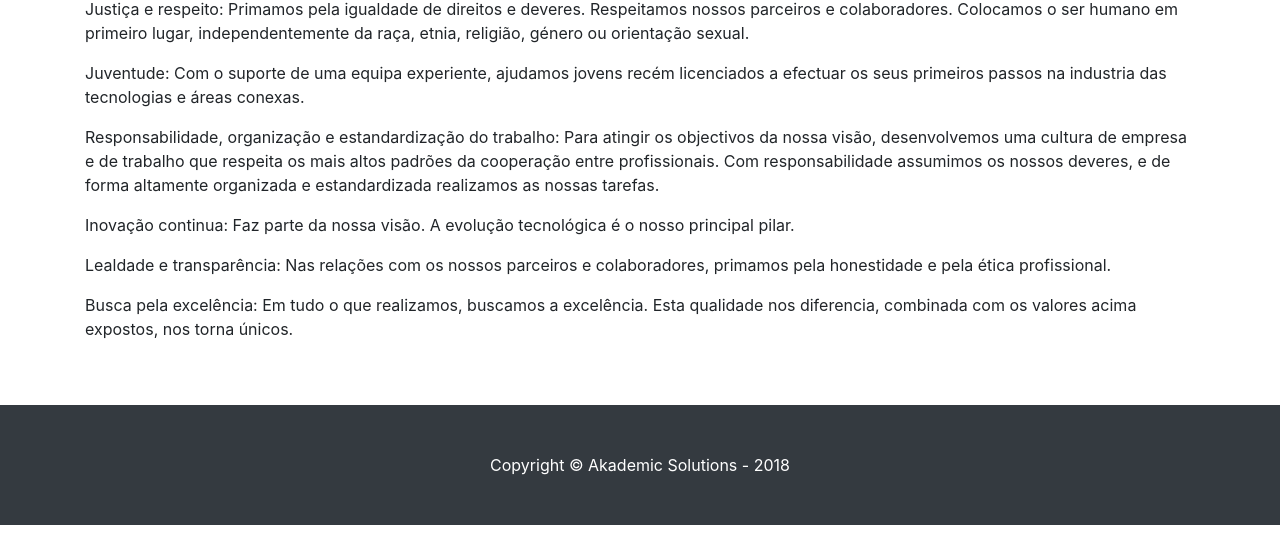
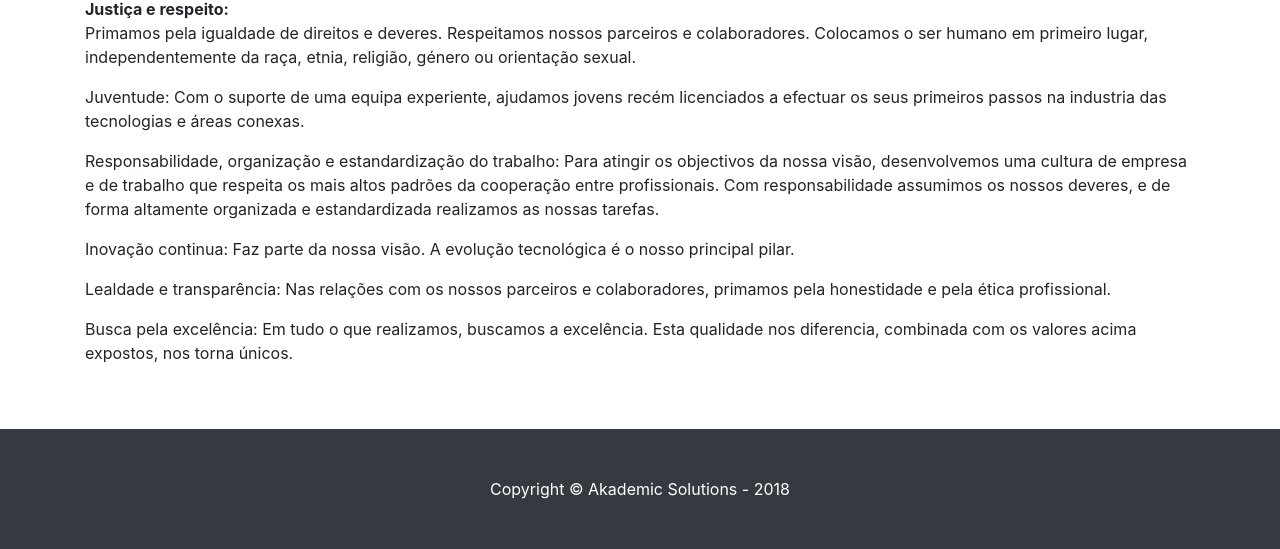
Before and after one commit to AKAS0/AKAS0, a website: page index3.html in a window 1280 px wide. Shown: the part 627-1176 px from the top of the page. Before the commit the page ends 1152 px from the top, so only its background shows below. Drawn offline with Linux system fonts and the light colour scheme.

Commit message:
Update index3.html

```diff
--- a/index3.html
+++ b/index3.html
@@ -93,7 +93,7 @@
     <section class="py-5">
       <div class="container">
         <h1>Valores</h1>
-        <p>Justiça e respeito: Primamos pela igualdade de direitos e deveres. Respeitamos nossos parceiros e colaboradores. Colocamos o ser humano em primeiro lugar, independentemente da raça, etnia, religião, género ou orientação sexual. </p>
+        <b>Justiça e respeito:</b> <p>Primamos pela igualdade de direitos e deveres. Respeitamos nossos parceiros e colaboradores. Colocamos o ser humano em primeiro lugar, independentemente da raça, etnia, religião, género ou orientação sexual. </p>
          <p>Juventude: Com o suporte de uma equipa experiente, ajudamos jovens recém licenciados a efectuar os seus primeiros passos na industria das tecnologias e áreas conexas. </p>
           <p>Responsabilidade, organização e estandardização do trabalho: Para atingir os objectivos da nossa visão, desenvolvemos uma cultura de empresa e de trabalho que respeita os mais altos padrões da cooperação entre profissionais. Com responsabilidade assumimos os nossos deveres, e de forma altamente organizada e estandardizada realizamos as nossas tarefas. </p>
            <p>Inovação continua: Faz parte da nossa visão. A evolução tecnológica é o nosso principal pilar. </p>
```
